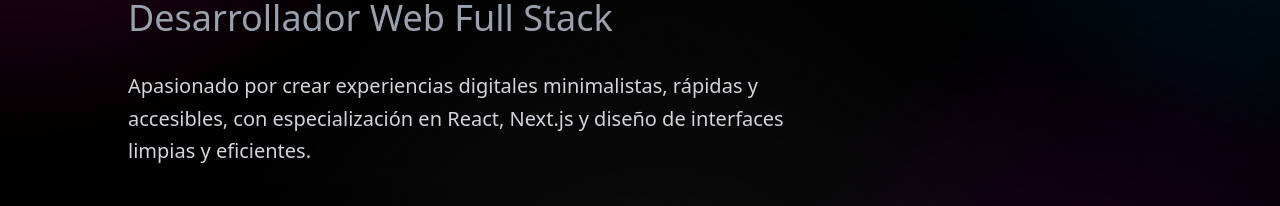
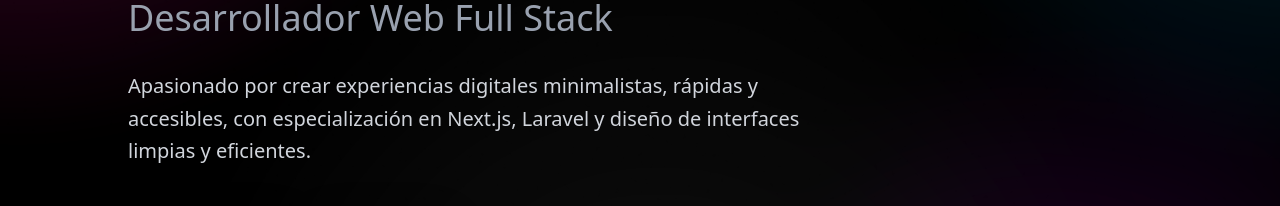
Before and after one commit to CrushedDEV/Portoflio-Crusheed, a Next.js app: page / in a window 1280 px wide. Shown: the part 394-600 px from the top of the page. Built offline with nearby package versions, Linux system fonts and the light colour scheme.

Commit message:
feat: Add portfolio data and create a dedicated page to display all projects.

```diff
--- a/app/projects/page.tsx
+++ b/app/projects/page.tsx
@@ -8,14 +8,8 @@
 import Footer from "@/components/Footer";
 
 // BasePath para GitHub Pages
-const BASE_PATH = "/Portoflio-Crusheed";
-
 const getImagePath = (path: string) => {
-    if (typeof window !== "undefined") {
-        const isLocalhost = window.location.hostname === "localhost" || window.location.hostname === "127.0.0.1";
-        if (isLocalhost) return path;
-    }
-    return `${BASE_PATH}${path}`;
+    return path;
 };
 
 export default function AllProjectsPage() {
@@ -58,13 +52,12 @@
                         {portfolioData.projects.map((project, index) => (
                             <div
                                 key={index}
-                                className={`group relative apple-surface apple-card p-8 ${
-                                    project.link && project.link !== "#"
+                                className={`group relative apple-surface apple-card p-8 ${project.link && project.link !== "#"
                                         ? "cursor-pointer"
                                         : project.gallery && project.gallery.length > 0
-                                        ? "cursor-pointer"
-                                        : ""
-                                }`}
+                                            ? "cursor-pointer"
+                                            : ""
+                                    }`}
                                 onClick={(e) => handleProjectClick(project, e)}
                             >
                                 <div className="mb-6">
--- a/data/portfolio.ts
+++ b/data/portfolio.ts
@@ -3,7 +3,7 @@
         name: "Oihan Gomez",
         role: "Desarrollador Web Full Stack",
         location: "España",
-        description: "Apasionado por crear experiencias digitales minimalistas, rápidas y accesibles, con especialización en React, Next.js y diseño de interfaces limpias y eficientes.",
+        description: "Apasionado por crear experiencias digitales minimalistas, rápidas y accesibles, con especialización en Next.js, Laravel y diseño de interfaces limpias y eficientes.",
         email: "oihangomezaz@gmail.com",
         github: "https://github.com/",
         linkedin: "https://linkedin.com/",
```
